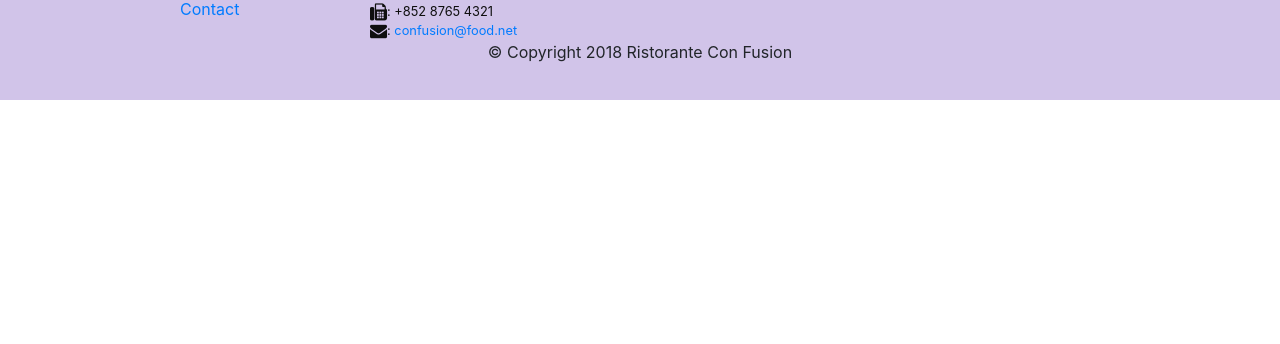
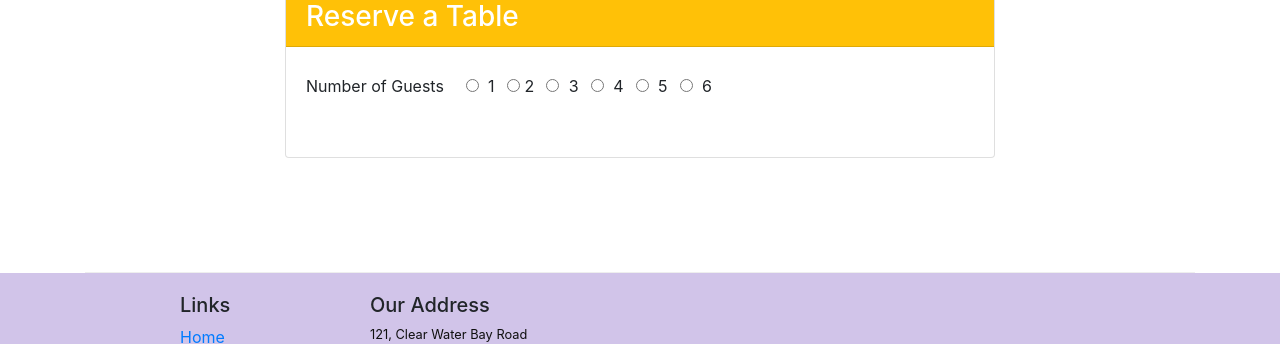
Before and after one commit to levinsamuel/coursera_bootstrap4, a website: page webapp/index.html in a window 1280 px wide. Shown: the part 1661-2005 px from the top of the page. Before the commit the page ends 1761 px from the top, so only its background shows below. Drawn offline with nearby package versions, Linux system fonts and the light colour scheme.

Commit message:
add form, header, style radios

```diff
--- a/webapp/index.html
+++ b/webapp/index.html
@@ -17,8 +17,7 @@
 
   <body>
 
-    <nav class="navbar navbar-dark navbar-expand-sm
-        fixed-top">
+    <nav class="navbar navbar-dark navbar-expand-sm fixed-top">
       <div class="container">
         <button class="navbar-toggler" type="button" data-toggle="collapse"
             data-target="#Navbar">
@@ -57,7 +56,7 @@
     </header>
 
     <div class="container">
-          <div class="row row-content align-items-center">
+        <div id="Creations" class="row row-content align-items-center">
             <div class="col-12 col-sm-4 order-sm-last col-md-3">
                 <h3>Our Lipsmacking Culinary Creations</h3>
             </div>
@@ -76,8 +75,7 @@
             </div>
         </div>
 
-
-          <div class="row row-content align-items-center">
+        <div id="Promotions" class="row row-content align-items-center">
             <div class="col-12 col-sm-4 col-md-3">
                 <h3>This Month's Promotions</h3>
             </div>
@@ -87,7 +85,7 @@
             </div>
         </div>
 
-          <div class="row row-content align-items-center">
+        <div id="Specialists" class="row row-content align-items-center">
             <div class="col-12 col-sm-4 col-md-3 order-sm-last">
                 <h3>Meet our Culinary Specialists</h3>
             </div>
@@ -102,6 +100,55 @@
                 </div>
               </div>
             </div>
+        </div>
+
+        <div id="Reservations" class="row row-content align-items-center">
+          <div class="col-sm-8 offset-2">
+            <div class="card">
+              <h3 class="card-header bg-warning text-white">Reserve a Table</h3>
+              <div class="card-body">
+                <form class="" action="index.html" method="post">
+                  <div id="NumberOfGuestsForm" class="form-group row">
+                    <label for="numberofguests" class="col-sm-3 col-form-label">Number of Guests</label>
+                    <div class="form-check form-check-inline">
+                      <label class="form-check-label" for="one">
+                        <input type="radio" class="form-check-input" value="1" id="one" name="numberofguests"/> 1
+                      </label>
+                    </div>
+                    <div class="form-check form-check-inline">
+                      <label class="form-check-label" for="two">
+                        <input type="radio" class="form-check-input" value="2" id="two" name="numberofguests"/>2
+                      </label>
+                    </div>
+                    <div class="form-check form-check-inline">
+                      <label class="form-check-label" for="three">
+                        <input type="radio" class="form-check-input" value="3" id="three" name="numberofguests"/> 3
+                      </label>
+                    </div>
+                    <div class="form-check form-check-inline">
+                      <label class="form-check-label" for="four">
+                        <input type="radio" class="form-check-input" value="4" id="four" name="numberofguests"/> 4
+                      </label>
+                    </div>
+                    <div class="form-check form-check-inline">
+                      <label class="form-check-label" for="five">
+                        <input type="radio" class="form-check-input" value="5" id="five" name="numberofguests"/> 5
+                      </label>
+                    </div>
+                    <div class="form-check form-check-inline">
+                      <label class="form-check-label" for="six">
+                        <input type="radio" class="form-check-input" value="6" id="six" name="numberofguests"/> 6
+                      </label>
+                    </div>
+                  </div>
+                  <div class="form-group row">
+
+                  </div>
+                </form>
+              </div>
+            </div>
+          </div>
+
         </div>
     </div>
 
```
Lines whose indentation alone changed are shown as unchanged.
